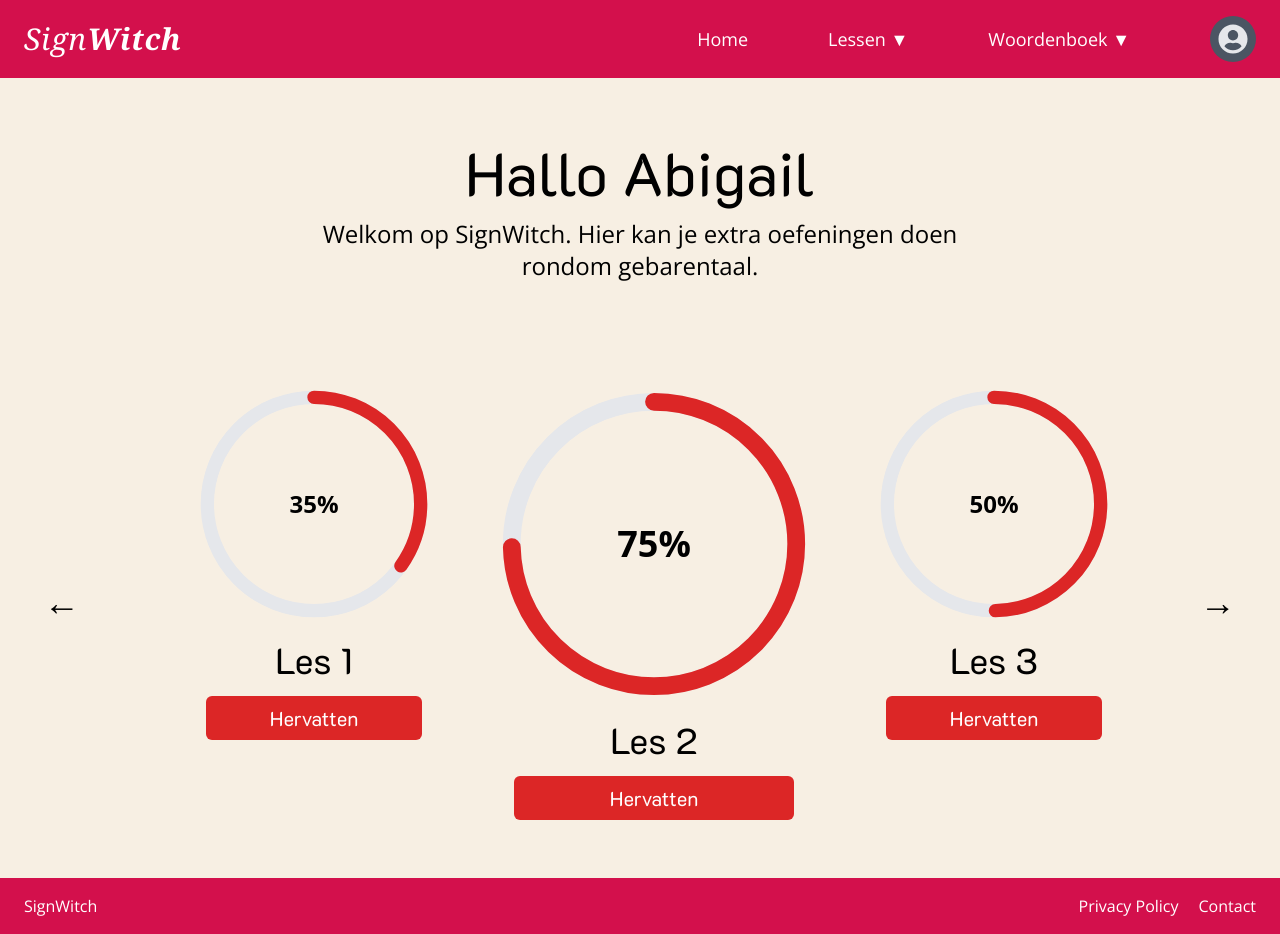
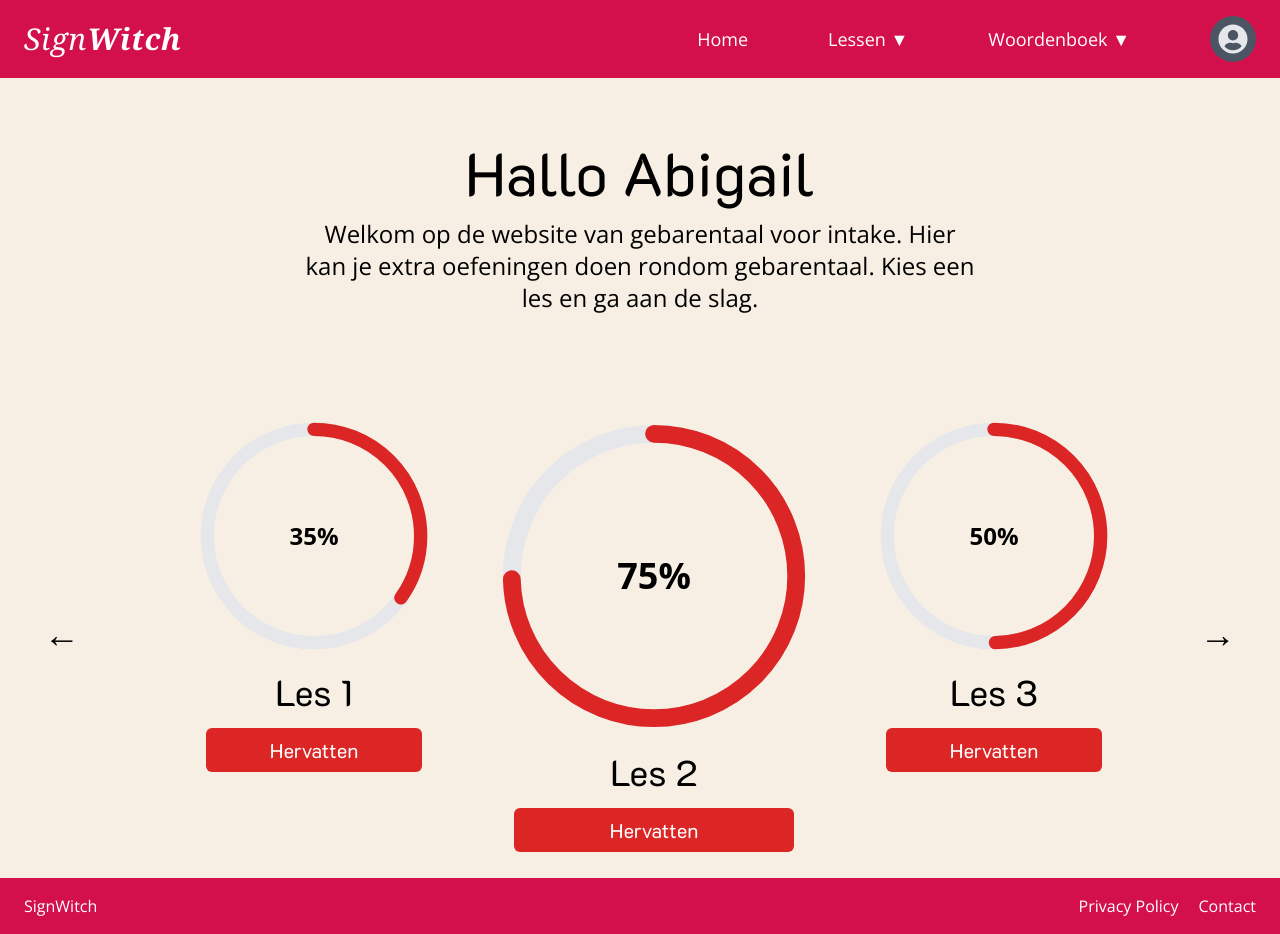
Before and after one commit to QuintenVanDerBlom/SignWitch, a React (Vite) app: page / in a window 1280 px wide. Built offline with nearby package versions, Linux system fonts and the light colour scheme.

Commit message:
Oh my goodness. Carousel fixed for 7 lessons. I love my life!!

```diff
--- a/src/Home.jsx
+++ b/src/Home.jsx
@@ -36,7 +36,8 @@ function Home() {
             <div className="flex flex-col items-center justify-center px-4 text-center">
                 <h2 className="pt-16 text-6xl font-k2d">Hallo Abigail {/*{users.name}*/}</h2>
                 <p className="pb-20 mt-4 text-2xl max-w-2xl font-openSans">
-                    Welkom op SignWitch. Hier kan je extra oefeningen doen rondom gebarentaal.
+                    Welkom op de website van gebarentaal voor intake. Hier kan je extra oefeningen doen rondom gebarentaal.
+                    Kies een les en ga aan de slag.
                 </p>
             </div>
 
```
